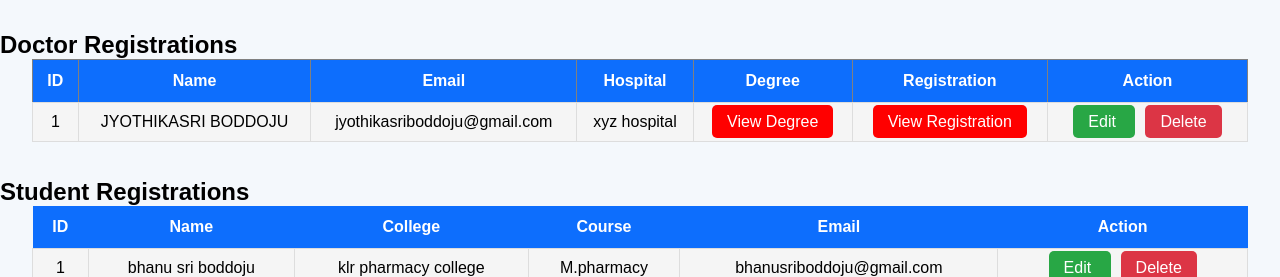
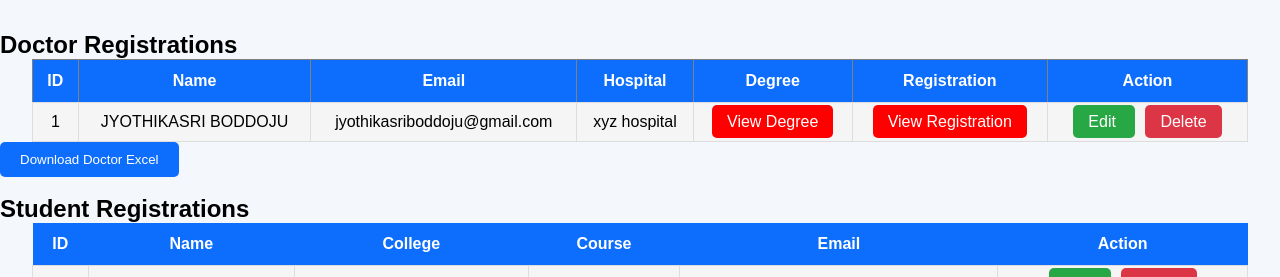
Before and after one commit to drkairosglobalconnect/dr-kairos-globalconnect, a Flask app: page /admin in a window 1280 px wide. Shown: the part 1078-1355 px from the top of the page. Run offline with Flask 3, Linux system fonts and the light colour scheme; a user stored in the database is signed in.

Commit message:
Added doctor Excel export feature

```diff
--- a/app.py
+++ b/app.py
@@ -1,8 +1,9 @@
 import sqlite3
 import razorpay
 import os
+from openpyxl import Workbook
 
-from flask import Flask, render_template, request, redirect, url_for, session, send_from_directory
+from flask import Flask, render_template, request, redirect, url_for, session, send_from_directory, send_file
 from flask_sqlalchemy import SQLAlchemy
 from sqlalchemy import or_
 from werkzeug.utils import secure_filename
@@ -535,6 +536,47 @@ def admin():
         search=search
     )
 
+@app.route("/export_doctors")
+def export_doctors():
+
+    if "admin" not in session:
+        return redirect(url_for("login"))
+
+    doctors = Doctor.query.all()
+
+    wb = Workbook()
+    ws = wb.active
+    ws.title = "Doctors"
+
+    ws.append([
+        "ID",
+        "Name",
+        "Email",
+        "Mobile",
+        "Specialty",
+        "Hospital",
+        "Experience"
+    ])
+
+    for doctor in doctors:
+        ws.append([
+            doctor.id,
+            doctor.full_name,
+            doctor.email,
+            doctor.mobile,
+            doctor.specialty,
+            doctor.hospital,
+            doctor.experience
+        ])
+
+    file_path = "doctors.xlsx"
+    wb.save(file_path)
+
+    return send_file(
+        file_path,
+        as_attachment=True
+    )
+
 @app.route("/logout")
 def logout():
 
--- a/requirements.txt
+++ b/requirements.txt
@@ -18,3 +18,4 @@ SQLAlchemy==2.0.51
 typing_extensions==4.16.0
 urllib3==2.7.0
 Werkzeug==3.1.8
+openpyxl
--- a/templates/admin.html
+++ b/templates/admin.html
@@ -131,6 +131,12 @@ Logout
 {% endfor %}
 
 </table>
+
+<a href="/export_doctors">
+    <button>
+        Download Doctor Excel
+    </button>
+</a>
 
 <br><br>
 
```
